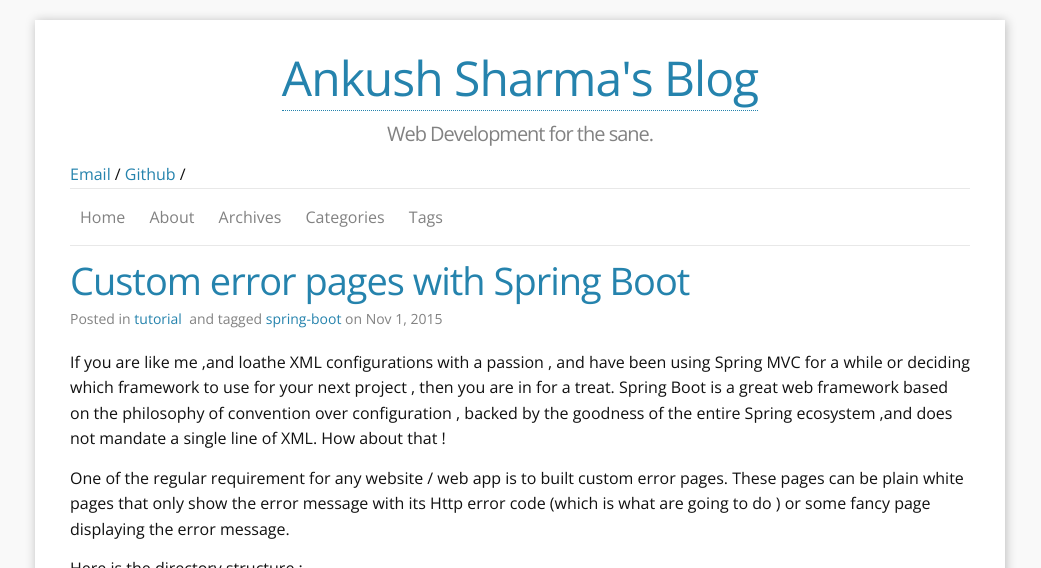
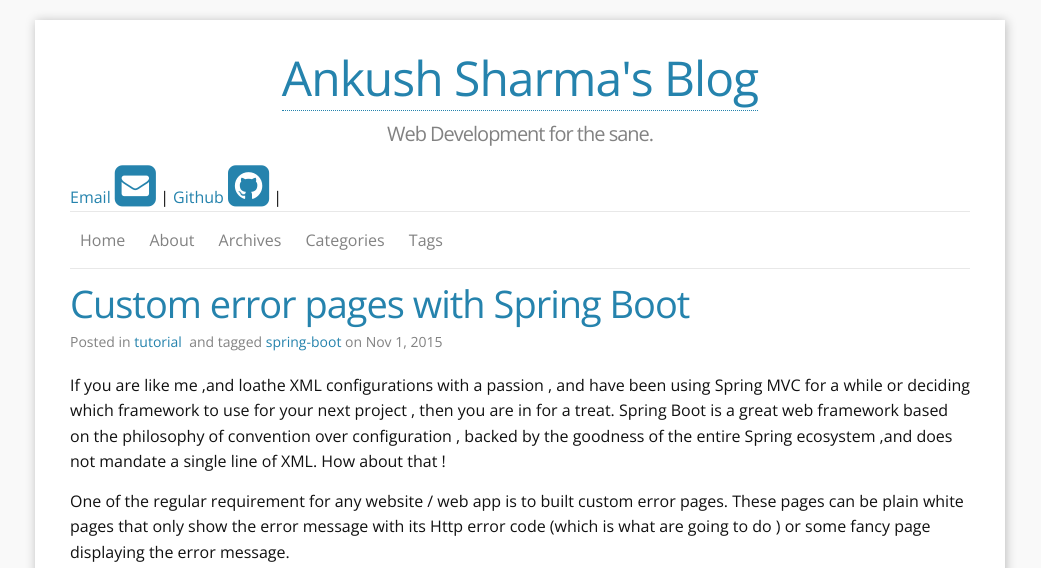
Before and after one commit to Ankush1992/Ankush1992.github.io, a Jekyll site: the page built from index.html, in a window 1280 px wide and 900 px high, cut to the strip 0-568 px from the top of the window. Shown: the whole strip, without its empty margins (120-1161 px from the left). Built offline with Jekyll 4.4.1, drawn with Linux system fonts in a browser that asks for light colours; nearby versions of some CDN libraries; the list of posts is cut into pages by our own code.

Commit message:
Update header.html

```diff
--- a/_includes/header.html
+++ b/_includes/header.html
@@ -9,10 +9,15 @@
 
 
     {% if site.email != empty %}
-    <a href="mailto:{{site.email}}" title="mailto: {{site.email}}">Email</a> /
+    <a href="mailto:{{site.email}}" title="mailto: {{site.email}}">Email
+        <i class="fa fa-envelope-square fa-3x"></i>
+    </a>
+    |
     {% endif %}
     {% if site.github_username != empty %}
-    <a href="https://github.com/{{site.github_username}}" title="GithubID: {{site.github_username}}">Github</a> /
+    <a href="https://github.com/{{site.github_username}}" title="GithubID: {{site.github_username}}">Github
+                <i class="fa fa-github-square fa-3x"></i>
+    </a> |
     {% endif %}
 
     {% endif %}
```
